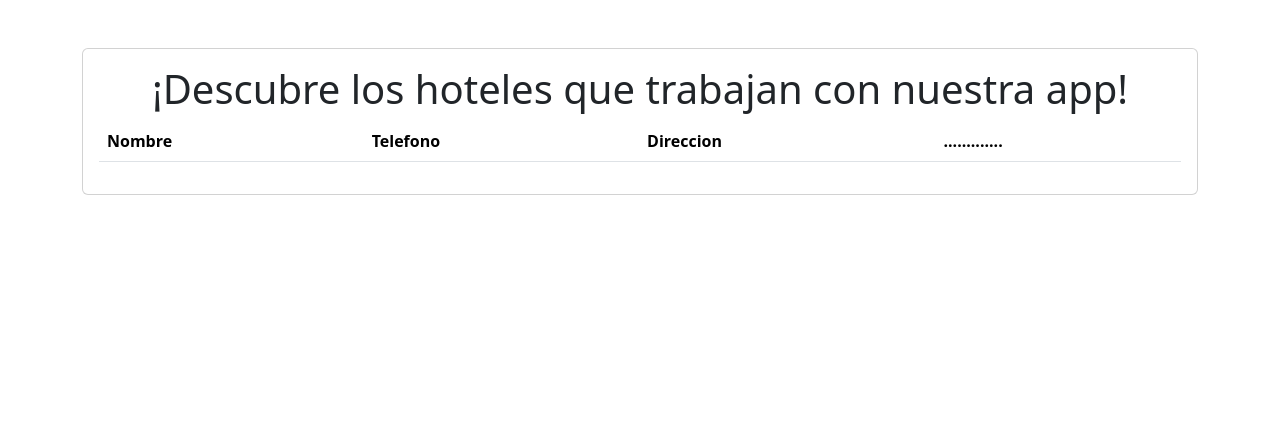
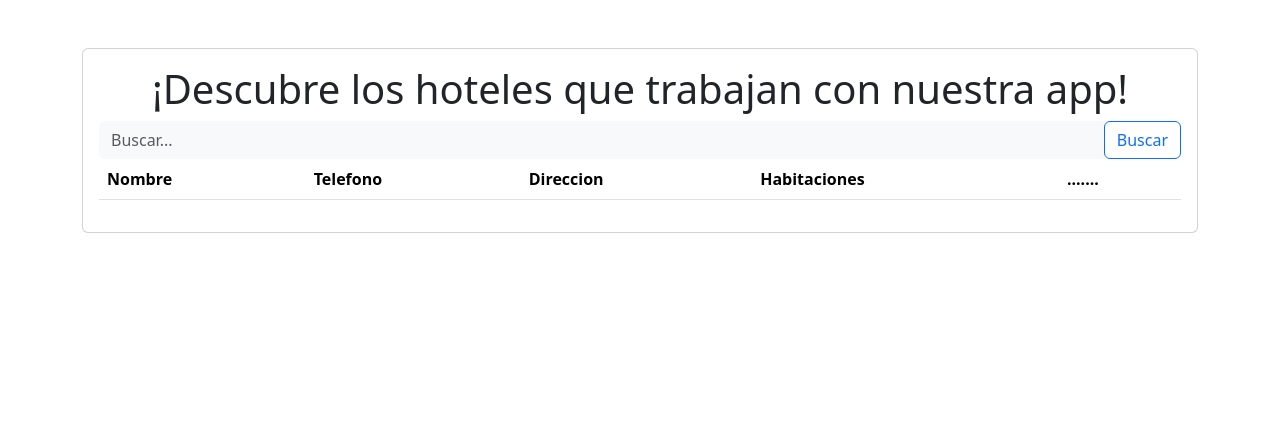
Before and after one commit to dbluis/Hoteles, a Django app: page / in a window 1280 px wide. Shown: the part 56-488 px from the top of the page. Run offline with Django 5.2, Linux system fonts and the light colour scheme; data that the repository does not hold is empty.

Commit message:
buscador y otras cosas

```diff
--- a/Hotel_App/templates/index.html
+++ b/Hotel_App/templates/index.html
@@ -4,13 +4,27 @@
     <main class="container py-5">
         <section class="card card-body">
             <h1 class="h1 text-center">¡Descubre los hoteles que trabajan con nuestra app!</h1>
+            <form class="d-none d-sm-inline-block form-inline mr-auto ml-md-3 my-2 my-md-0 mw-100 navbar-search" method="GET">
+                {% csrf_token %}
+                <div class="input-group">
+                    <input type="text" class="form-control bg-light border-0 small" placeholder="Buscar..." name="buscar" value="">
+                    <div class="input-group-append">
+                        <button class="btn btn-outline-primary" type="submit">
+                            Buscar
+                        </button>
+                    </div>
+                </div>
+            </form>
+
             <table class="table table-hover">
                 <thead>
                     <tr>
                         <th scope="col">Nombre</th>
                         <th scope="col">Telefono</th>
                         <th scope="col">Direccion</th>
-                        <th scope="col">.............</th>
+                        <th scope="col">Habitaciones</th>
+                        <th scope="col">.......</th>
+
                     </tr>
                 </thead>
                 <tbody>
@@ -19,6 +33,7 @@
                         <td><b>{{hotel.nombre|capfirst}}</b></td>
                         <td>{{hotel.telefono}} </td>
                         <td>{{hotel.direccion}}</td>
+                        <td><button class="btn btn-success">{{ hotel.habitaciones_libres_count }}</button></td>
                         <td>
                             <form action="{% url 'habitaciones_de_hotel' hotel.id %}" method="POST">
                                 {% csrf_token %}
--- a/Hotel_App/views.py
+++ b/Hotel_App/views.py
@@ -4,12 +4,28 @@ from django.contrib.auth import login, logout, authenticate
 from django.db import IntegrityError
 from django.contrib.auth.decorators import login_required
 from .models import Habitaciones, Hoteles
+from django.db.models import Q
 
 
 def index(request):
-    hotel = Hoteles.objects.all()
+    hoteles = Hoteles.objects.all()
+    for hotel in hoteles:
+        habitaciones_libres = hotel.habitaciones_set.filter(
+            habilitado=True).count()
+        hotel.habitaciones_libres_count = habitaciones_libres
+
+    # Buscador de habitaciones
+    busqueda = request.GET.get("buscar")
+
+    if busqueda:
+        hoteles = Hoteles.objects.filter(
+            Q(nombre__icontains=busqueda) |
+            Q(direccion__icontains=busqueda)
+        ).distinct()
+
+    # return
     return render(request, "index.html", {
-        "hoteles": hotel
+        "hoteles": hoteles
     })
 
 # Usuario
@@ -56,6 +72,16 @@ def habitaciones_de_hotel(request, hotel_id):
     # contador
     habitaciones_libres = hotel.habitaciones_set.filter(habilitado=True)
     habitaciones_libres_count = habitaciones_libres.count()
+
+    # Buscador de habitaciones
+    busqueda = request.GET.get("buscar")
+
+    if busqueda:
+        habitaciones = Habitaciones.objects.filter(
+            Q(habitacion__icontains=busqueda)
+        ).distinct()
+
+    # return
     return render(request, 'habitaciones.html', {'hotel': hotel, 'habitaciones': habitaciones, 'habitaciones_libres_count': habitaciones_libres_count})
 
 # Cambiar estado de habilitado
```
Also changed, not shown: Hotel_App/templates/habitaciones.html (+42 -2 lines).
